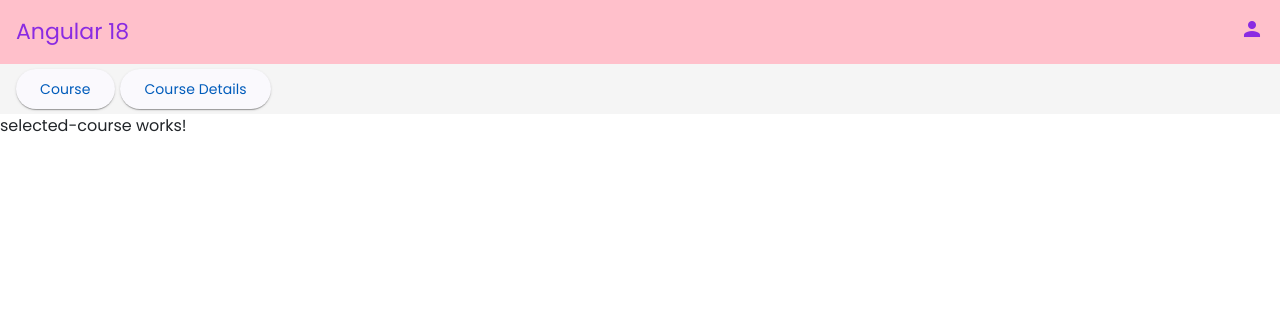
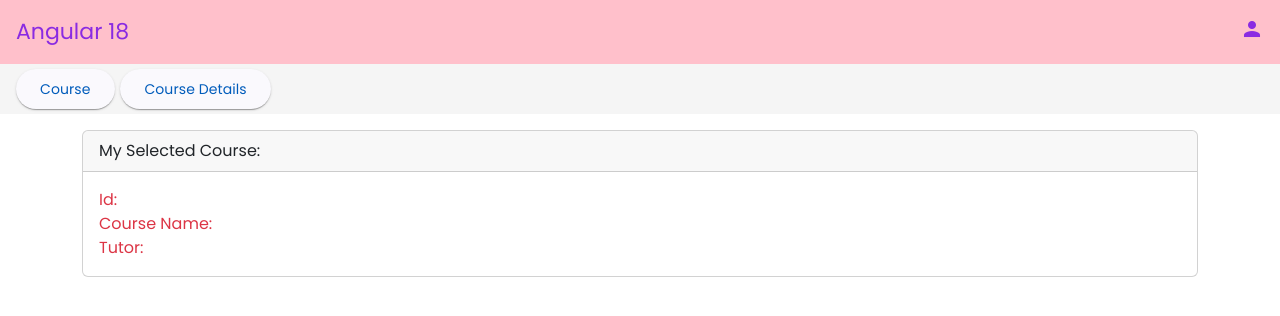
Before and after one commit to SatishKonduru/batch26Angular18Core, an Angular app: page /#/selectedCourse/1 in a window 1280 px wide. Shown: the top 316 px of the page. Built offline with nearby package versions, Linux system fonts and the light colour scheme.

Commit message:
activatedRoutes

```diff
--- a/src/app/components/selected-course/selected-course.component.html
+++ b/src/app/components/selected-course/selected-course.component.html
@@ -1 +1,18 @@
-<p>selected-course works!</p>
+<div class="container">
+    <div class="card w-1/2 mt-3 mx-auto">
+        <div class="card-header">
+            My Selected Course:
+        </div>
+        <div class="card-body">
+            <div>
+                <span class="text-danger"> Id: <span class="text-success">{{myCourse.id}}</span></span>
+            </div>
+            <div>
+                <span class="text-danger"> Course Name: <span class="text-success">{{myCourse.name}}</span></span>
+            </div>
+            <div>
+                <span class="text-danger"> Tutor: <span class="text-success">{{myCourse.tutor}}</span></span>
+            </div>
+        </div>
+    </div>
+</div>
--- a/src/app/components/selected-course/selected-course.component.ts
+++ b/src/app/components/selected-course/selected-course.component.ts
@@ -1,4 +1,5 @@
-import { Component } from '@angular/core';
+import { Component, inject, OnInit } from '@angular/core';
+import { ActivatedRoute } from '@angular/router';
 
 @Component({
   selector: 'app-selected-course',
@@ -7,6 +8,15 @@
   templateUrl: './selected-course.component.html',
   styleUrl: './selected-course.component.css'
 })
-export class SelectedCourseComponent {
-
+export class SelectedCourseComponent implements OnInit{
+//  constructor(activatedRoute: ActivatedRoute){}
+activatedRoute = inject(ActivatedRoute)
+myCourse: any
+ngOnInit(): void {
+  this.activatedRoute.paramMap.subscribe(params => {
+    const getParams = params.get('course')
+    this.myCourse = JSON.parse(getParams)
+    console.log("In Selected Course Component: ", this.myCourse)
+  })
 }
+}
```
